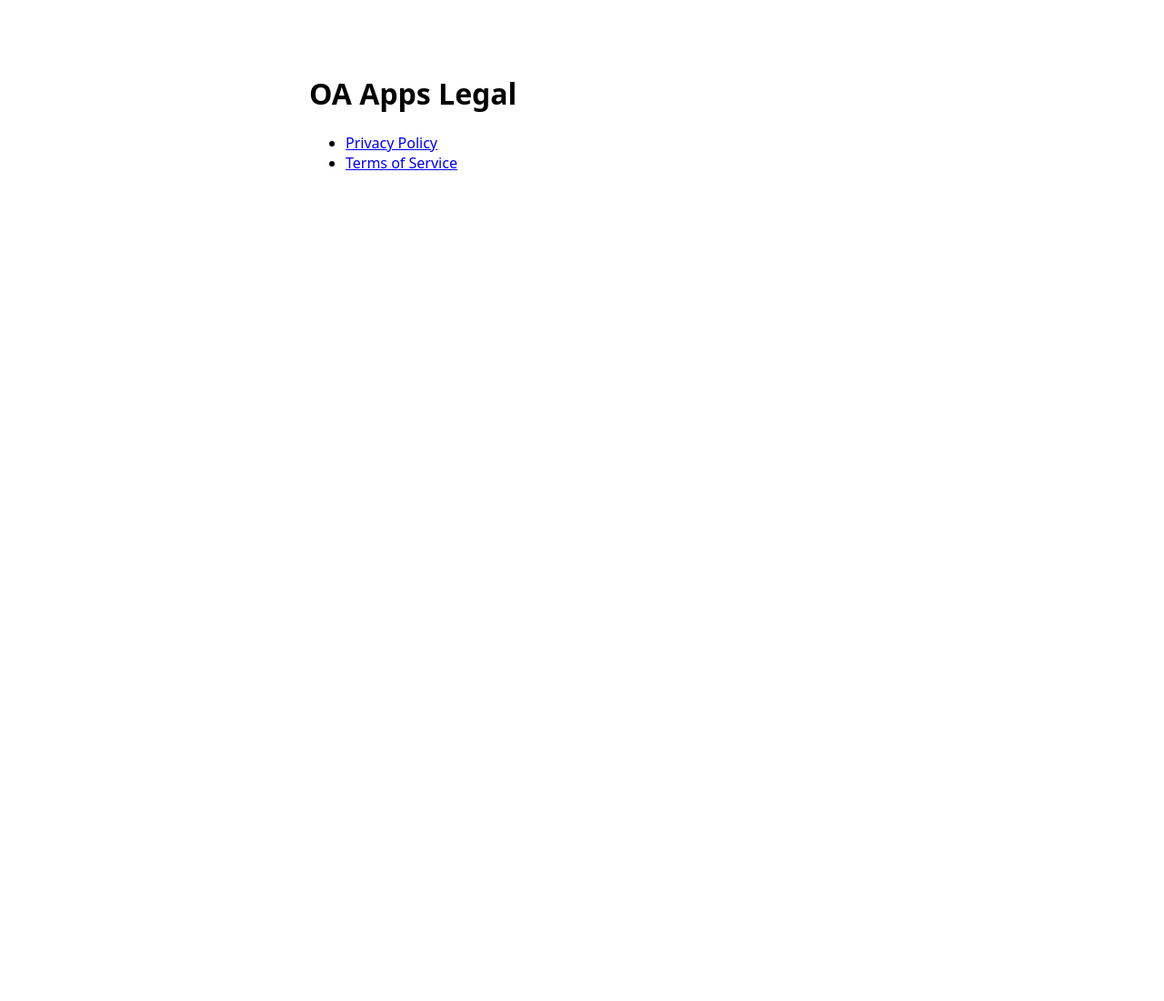
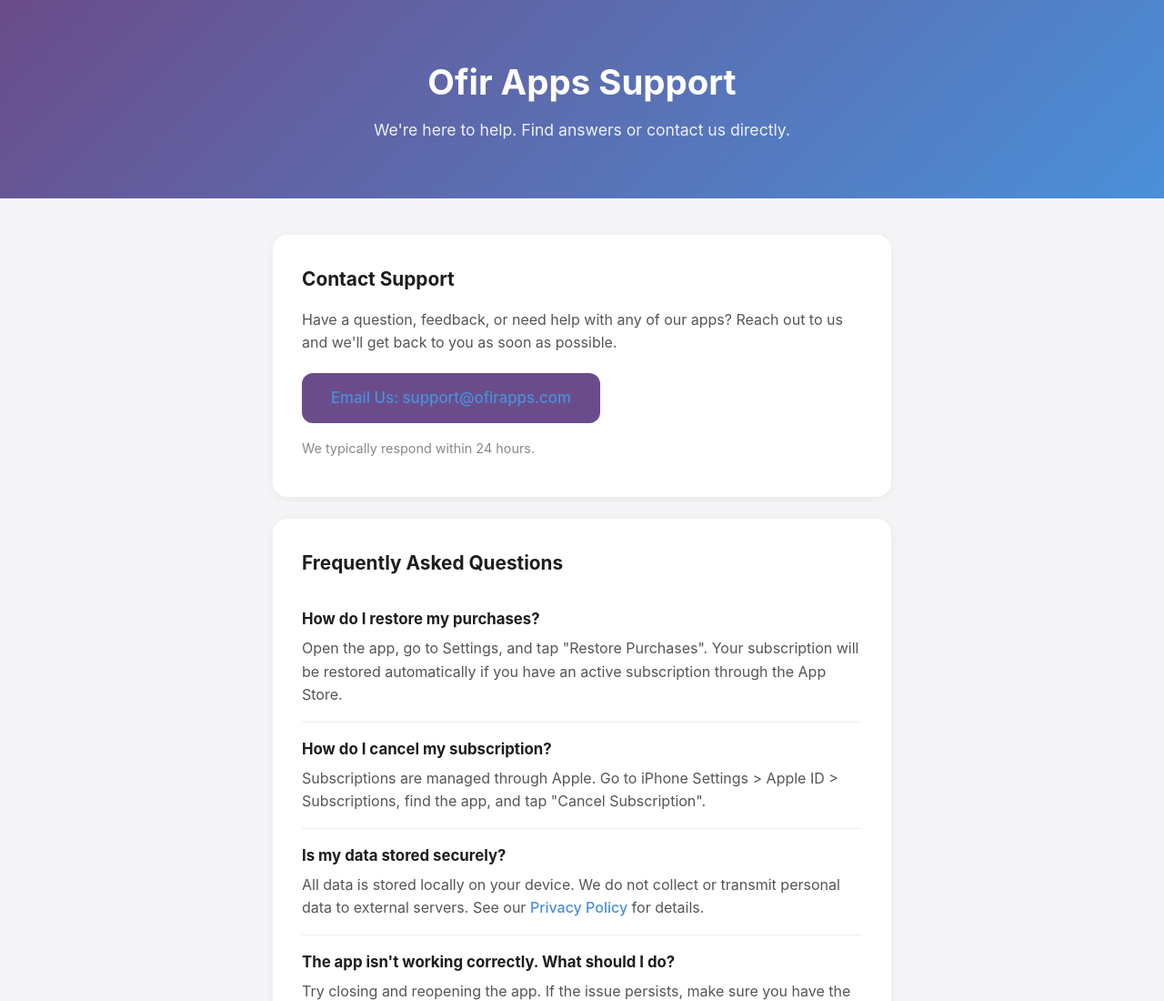
Before and after one commit to ofirlend-04/ofirapps-legal, a plain HTML site: page index.html in a window 1280 px wide. Shown: the top 1100 px of the page at 91% size. Before the commit the page ends 800 px from the top, so only its background shows below. Drawn offline with Linux system fonts and the light colour scheme.

Commit message:
Update support page with full FAQ, contact info, and app listing

```diff
--- a/index.html
+++ b/index.html
@@ -1,11 +1,103 @@
 <!DOCTYPE html>
 <html lang="en">
-<head><meta charset="UTF-8"><title>OA Apps - Legal</title></head>
-<body style="font-family:system-ui;max-width:600px;margin:40px auto;padding:20px">
-<h1>OA Apps Legal</h1>
-<ul>
-<li><a href="privacy.html">Privacy Policy</a></li>
-<li><a href="terms.html">Terms of Service</a></li>
-</ul>
+<head>
+<meta charset="UTF-8">
+<meta name="viewport" content="width=device-width, initial-scale=1.0">
+<title>Ofir Apps - Support Center</title>
+<style>
+  * { box-sizing: border-box; margin: 0; padding: 0; }
+  body { font-family: -apple-system, BlinkMacSystemFont, 'Segoe UI', Roboto, sans-serif; background: #f5f5f7; color: #1d1d1f; line-height: 1.6; }
+  .hero { background: linear-gradient(135deg, #6B4C8A 0%, #4A90D9 100%); color: #fff; padding: 60px 20px; text-align: center; }
+  .hero h1 { font-size: 2.4rem; font-weight: 700; margin-bottom: 8px; }
+  .hero p { font-size: 1.1rem; opacity: 0.9; }
+  .container { max-width: 720px; margin: 0 auto; padding: 40px 20px; }
+  .card { background: #fff; border-radius: 16px; padding: 32px; margin-bottom: 24px; box-shadow: 0 2px 12px rgba(0,0,0,0.06); }
+  .card h2 { font-size: 1.3rem; margin-bottom: 16px; color: #1d1d1f; }
+  .card p, .card li { font-size: 1rem; color: #555; margin-bottom: 10px; }
+  .card ul { padding-left: 20px; }
+  .card a { color: #4A90D9; text-decoration: none; font-weight: 500; }
+  .card a:hover { text-decoration: underline; }
+  .contact-btn { display: inline-block; background: #6B4C8A; color: #fff; padding: 14px 32px; border-radius: 12px; font-size: 1.05rem; font-weight: 600; text-decoration: none; margin-top: 10px; transition: background 0.2s; }
+  .contact-btn:hover { background: #5a3d78; text-decoration: none; }
+  .faq-item { border-bottom: 1px solid #eee; padding: 16px 0; }
+  .faq-item:last-child { border-bottom: none; }
+  .faq-item h3 { font-size: 1.05rem; color: #1d1d1f; margin-bottom: 6px; }
+  .faq-item p { margin-bottom: 0; }
+  .links { display: flex; gap: 16px; flex-wrap: wrap; margin-top: 16px; }
+  .links a { background: #f0f0f2; padding: 10px 20px; border-radius: 10px; color: #333; font-weight: 500; text-decoration: none; transition: background 0.2s; }
+  .links a:hover { background: #e0e0e5; }
+  footer { text-align: center; padding: 30px 20px; color: #999; font-size: 0.85rem; }
+</style>
+</head>
+<body>
+
+<div class="hero">
+  <h1>Ofir Apps Support</h1>
+  <p>We're here to help. Find answers or contact us directly.</p>
+</div>
+
+<div class="container">
+
+  <div class="card">
+    <h2>Contact Support</h2>
+    <p>Have a question, feedback, or need help with any of our apps? Reach out to us and we'll get back to you as soon as possible.</p>
+    <a class="contact-btn" href="mailto:support@ofirapps.com">Email Us: support@ofirapps.com</a>
+    <p style="margin-top:16px;font-size:0.9rem;color:#888;">We typically respond within 24 hours.</p>
+  </div>
+
+  <div class="card">
+    <h2>Frequently Asked Questions</h2>
+
+    <div class="faq-item">
+      <h3>How do I restore my purchases?</h3>
+      <p>Open the app, go to Settings, and tap "Restore Purchases". Your subscription will be restored automatically if you have an active subscription through the App Store.</p>
+    </div>
+
+    <div class="faq-item">
+      <h3>How do I cancel my subscription?</h3>
+      <p>Subscriptions are managed through Apple. Go to iPhone Settings &gt; Apple ID &gt; Subscriptions, find the app, and tap "Cancel Subscription".</p>
+    </div>
+
+    <div class="faq-item">
+      <h3>Is my data stored securely?</h3>
+      <p>All data is stored locally on your device. We do not collect or transmit personal data to external servers. See our <a href="privacy.html">Privacy Policy</a> for details.</p>
+    </div>
+
+    <div class="faq-item">
+      <h3>The app isn't working correctly. What should I do?</h3>
+      <p>Try closing and reopening the app. If the issue persists, make sure you have the latest version installed from the App Store. If the problem continues, email us at <a href="mailto:support@ofirapps.com">support@ofirapps.com</a> with a description of the issue.</p>
+    </div>
+
+    <div class="faq-item">
+      <h3>Do your health apps replace medical advice?</h3>
+      <p>No. Our health and wellness apps are for informational and tracking purposes only. They are not intended to diagnose, treat, or replace professional medical advice. Always consult a healthcare provider for medical decisions.</p>
+    </div>
+  </div>
+
+  <div class="card">
+    <h2>Our Apps</h2>
+    <p>We develop health, wellness, productivity, and finance apps designed to help you build better habits and track what matters.</p>
+    <ul>
+      <li><strong>Health &amp; Wellness:</strong> DoFast, DeepRest, CoreFloor, Luna, DeepCycle, FertileWindow, BabyBloom, MenoTrack, GlowUp, FitPulse, FitSnap, YogaFlow, AquaFlow, WeightLog, NutriLog, MealMind, FastTrack, MigraineLog, TinniClear</li>
+      <li><strong>Mental Wellness:</strong> CalmQuest, ZenZone, AffirmDaily, MorningRitual</li>
+      <li><strong>Productivity:</strong> FocusFlow, HabitDone, PeakHours, RepCount, SocialBattery</li>
+      <li><strong>Finance:</strong> BudgetZen, SubWatch, InvoiceSnap, NetWorth, SplitEasy, TabSplit, Leven</li>
+    </ul>
+  </div>
+
+  <div class="card">
+    <h2>Legal</h2>
+    <div class="links">
+      <a href="privacy.html">Privacy Policy</a>
+      <a href="terms.html">Terms of Service</a>
+    </div>
+  </div>
+
+</div>
+
+<footer>
+  &copy; 2026 Ofir Apps. All rights reserved.
+</footer>
+
 </body>
 </html>
```
